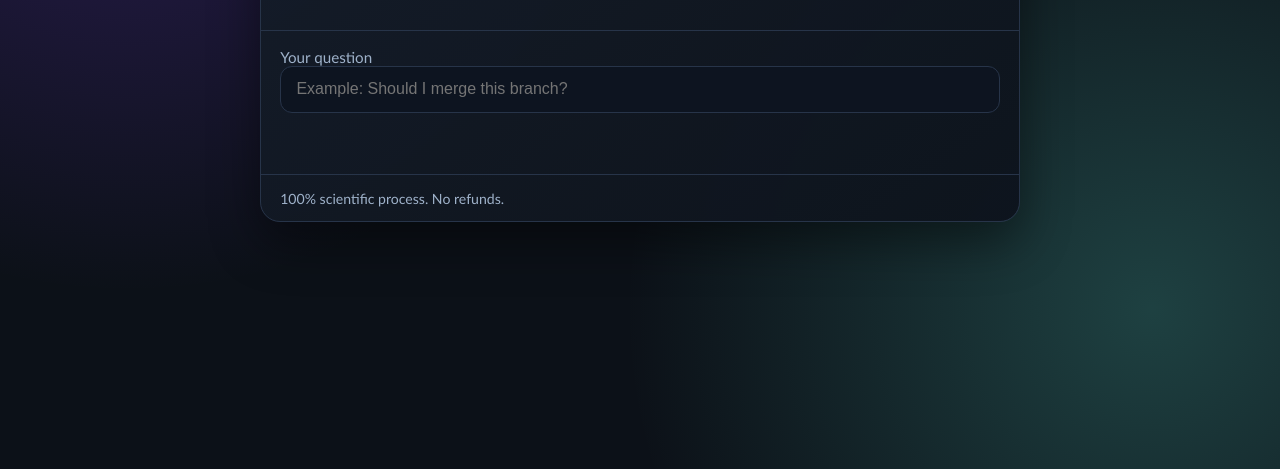
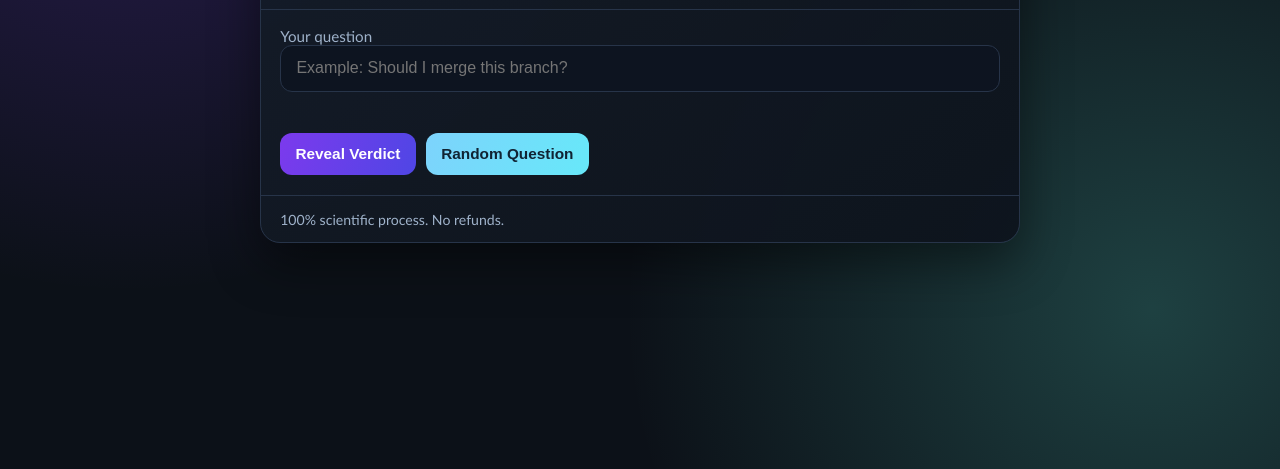
Before and after one commit to frsanna/BigSmurf.github.io, a browser extension: page apps/horacle_cat/index.html in a window 1280 px wide. Shown: the part 331-800 px from the top of the page. Drawn offline with Linux system fonts and the light colour scheme.

Commit message:
cat... again

```diff
--- a/apps/horacle_cat/index.html
+++ b/apps/horacle_cat/index.html
@@ -18,15 +18,15 @@
       <label for="question" class="sub">Your question</label>
       <input id="question" class="prompt" type="text" placeholder="Example: Should I merge this branch?" autocomplete="off">
       <p id="question-tip" class="tip" aria-live="polite"></p>
+      <div class="actions">
+        <button id="refresh" type="button">Reveal Verdict</button>
+        <button id="random-q" type="button">Random Question</button>
+      </div>
 
       <div class="result">
         <img id="cat-img" src="" alt="Horacle Cat answer">
         <div class="meta">
           <div id="answer" class="answer-yes">YES</div>
-          <div class="actions">
-            <button id="refresh" type="button">Reveal Verdict</button>
-            <button id="random-q" type="button">Random Question</button>
-          </div>
         </div>
       </div>
     </section>
--- a/apps/horacle_cat/styles.css
+++ b/apps/horacle_cat/styles.css
@@ -135,6 +135,7 @@ h1 {
 }
 
 .actions {
+  margin-top: .5rem;
   display: flex;
   gap: .65rem;
   flex-wrap: wrap;
```
